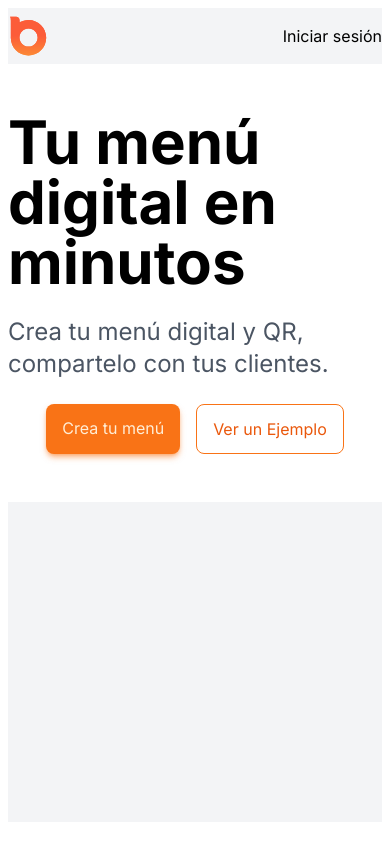
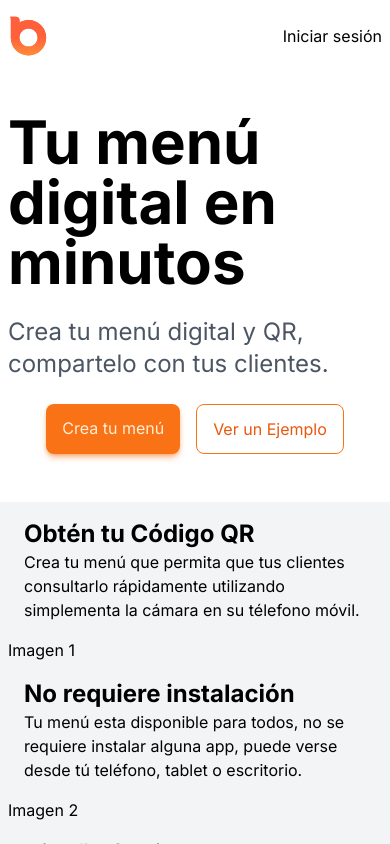
Before and after one commit to dkast/biztro, a Next.js app: page /home in a window 390 px wide. Built offline with nearby package versions, Linux system fonts and the light colour scheme; what tailwindcss-radix, tailwindcss-safe-area would draw is missing.

Commit message:
Adds section for main features

```diff
--- a/pages/home.tsx
+++ b/pages/home.tsx
@@ -12,9 +12,9 @@ const Home: NextPageWithAuthAndLayout = () => {
         <title>Bistro</title>
         <link rel="icon" href="/favicon.ico" />
       </Head>
-      <div className="flex h-screen flex-col items-center px-2">
+      <div className="flex h-screen flex-col items-center overflow-auto">
         {/* Menu */}
-        <div className="mt-2 flex w-full max-w-6xl items-center bg-gray-100 py-2">
+        <div className="mt-2 flex w-full max-w-6xl items-center py-2 px-2 xl:px-0">
           <Image src="/logo-bistro.svg" alt="Logo" width={40} height={40} />
           <Toolbar.Root className="ml-auto">
             <Toolbar.Button>
@@ -25,7 +25,7 @@ const Home: NextPageWithAuthAndLayout = () => {
           </Toolbar.Root>
         </div>
         {/* Hero */}
-        <div className="bg-50 h- grid w-full max-w-6xl sm:grid-cols-2">
+        <div className="grid w-full max-w-6xl px-2 sm:grid-cols-2 xl:px-0">
           <div className="py-12 md:py-24">
             <h1 className="text-6xl font-bold">Tu menú digital en minutos</h1>
             <h2 className="py-6 text-2xl text-gray-600 md:py-8">
@@ -39,7 +39,7 @@ const Home: NextPageWithAuthAndLayout = () => {
                 </a>
               </Link>
               <Link href="/app/dashboard">
-                <a className="rounded-lg border border-orange-500 px-4 py-3 text-orange-600">
+                <a className="rounded-lg border border-orange-500 px-4 py-3 text-orange-600 hover:bg-orange-50">
                   Ver un Ejemplo
                 </a>
               </Link>
@@ -48,7 +48,54 @@ const Home: NextPageWithAuthAndLayout = () => {
           <div className="bg-gray-200"></div>
         </div>
         {/* Main */}
-        <div className="h-80 w-full bg-gray-100"></div>
+        <div className="flex w-full flex-col justify-center bg-gray-100">
+          {/* QR */}
+          <section className="mx-auto grid w-full max-w-6xl px-2 md:grid-cols-2 xl:px-0">
+            <div className="flex flex-col justify-center p-4">
+              <h3 className="text-2xl font-bold">Obtén tu Código QR</h3>
+              <p>
+                Crea tu menú que permita que tus clientes consultarlo
+                rápidamente utilizando simplementa la cámara en su télefono
+                móvil.
+              </p>
+            </div>
+            <div>Imagen 1</div>
+          </section>
+          {/* Online */}
+          <section className="mx-auto grid w-full max-w-6xl px-2 md:grid-cols-2 xl:px-0">
+            <div className="col-start-1 flex flex-col justify-center p-4 md:col-start-2">
+              <h3 className="text-2xl font-bold">No requiere instalación</h3>
+              <p>
+                Tu menú esta disponible para todos, no se requiere instalar
+                alguna app, puede verse desde tú teléfono, tablet o escritorio.
+              </p>
+            </div>
+            <div className="md:order-first">Imagen 2</div>
+          </section>
+          {/* Customize */}
+          <section className="mx-auto grid w-full max-w-6xl px-2 md:grid-cols-2 xl:px-0">
+            <div className="flex flex-col justify-center p-4">
+              <h3 className="text-2xl font-bold">Diseño flexible</h3>
+              <p>
+                Inicia con una plantilla moderna, personalizala a tu gusto para
+                crear algo original justo como tu negocio.
+              </p>
+            </div>
+            <div>Imagen 3</div>
+          </section>
+          {/* Social */}
+          <section className="mx-auto grid w-full max-w-6xl px-2 md:grid-cols-2 xl:px-0">
+            <div className="col-start-1 flex flex-col justify-center p-4 md:col-start-2">
+              <h3 className="text-2xl font-bold">Haz cambios al instante</h3>
+              <p>
+                Con una interfaz de arrastrar y soltar, es fácil cambios a tu
+                menú, no requieres habilidades técnicas y los resultados se
+                pueden ver al instante.
+              </p>
+            </div>
+            <div className="md:order-first">Imagen 4</div>
+          </section>
+        </div>
       </div>
     </>
   )
```
